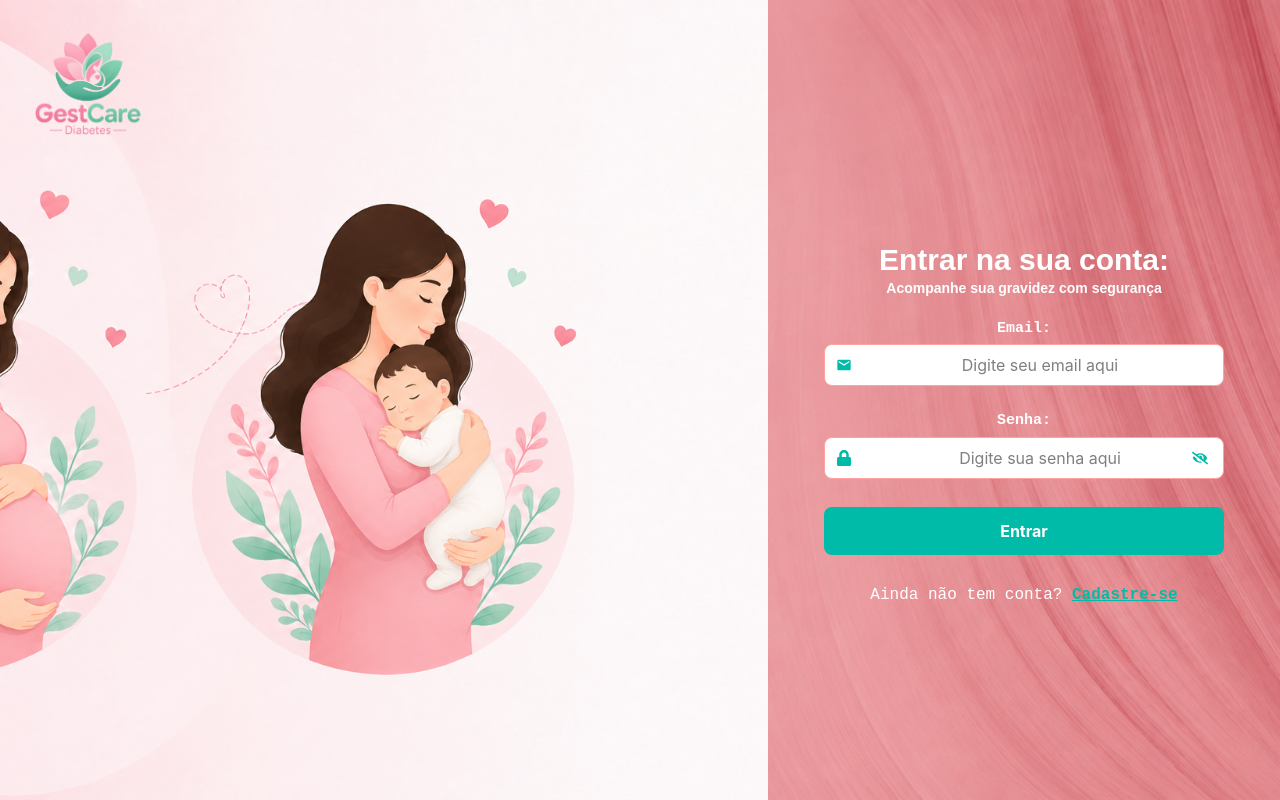
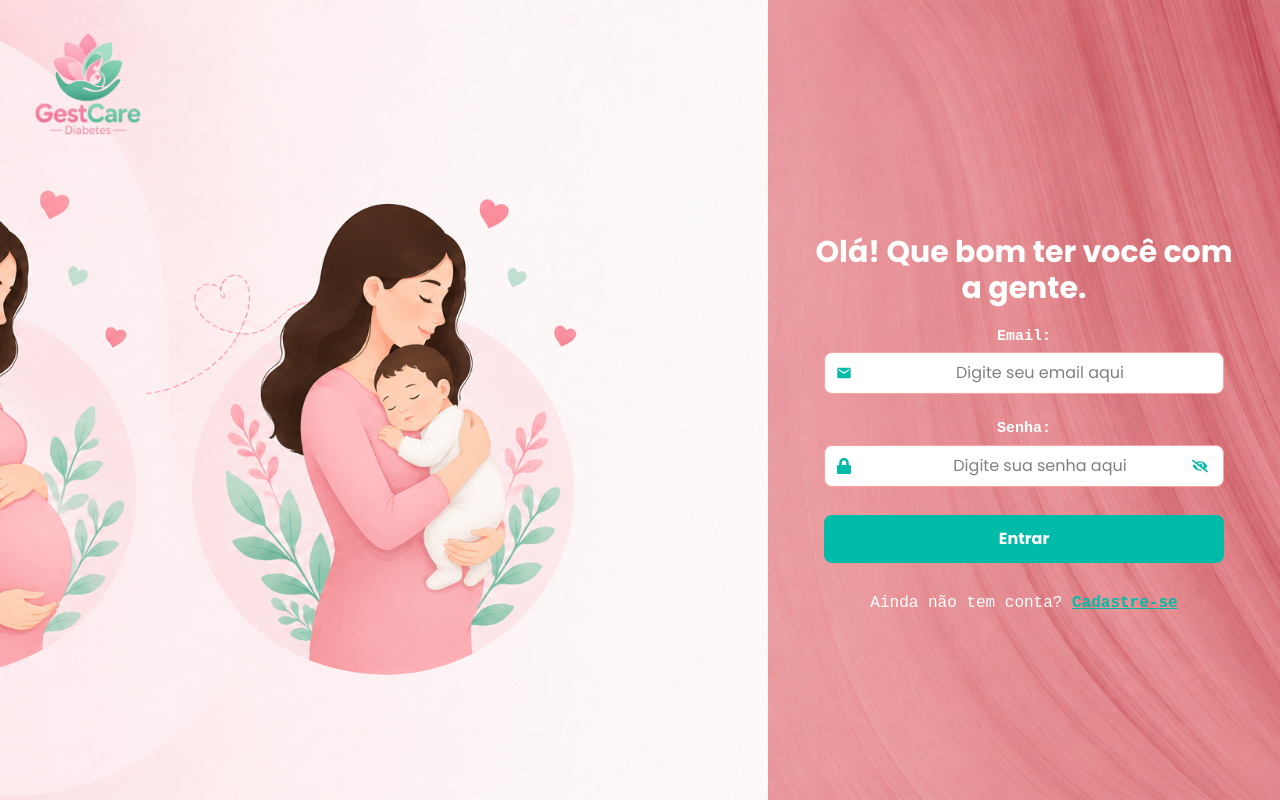
Before and after one commit to Alef-A-Santos/Gestcare, a React (Vite) app in the folder src/frontend/: page / in a window 1280 px wide. Built offline with nearby package versions, Linux system fonts and the light colour scheme.

Commit message:
troca de fontes

```diff
--- a/src/frontend/src/components/InputsCadastro.jsx
+++ /dev/null
@@ -1,16 +0,0 @@
-import Labels from "./Labels";
-import Inputs from "./Inputs";
-
-function InputHome() {
-  return (
-    <div className="flex flex-col gap-1 justify-content items-center">
-      <Labels desc="Email" className="text-zinc-700"/>
-      <Inputs tipoDado="Email" placeName="Digite aqui seu Email"/>
-
-      <Labels desc="Senha" className="text-zinc-700"/>
-      <Inputs tipoDado="passWord" placeName="Digite aqui sua senha"/>
-    </div>
-  );
-}
-
-export default InputHome;
--- a/src/frontend/src/components/Labels.jsx
+++ /dev/null
@@ -1,10 +0,0 @@
-function Labels({desc, className}){
-    return(
-        <div className="mt-5">
-            <label className={className}>{desc}</label>
-
-        </div>
-    )
-}
-
-export default Labels;
--- a/src/frontend/src/pages/Home.jsx
+++ b/src/frontend/src/pages/Home.jsx
@@ -9,7 +9,7 @@ function Home() {
   return (
     <div>
       <div className="min-h-screen flex flex-col md:flex-row">
-        <div className="m-7 flex w-20 md:w-35 h-1/2 absolute">
+        <div className="m-7 flex w-25 md:w-38 h-1/2 absolute">
           <Logo img={logoRosa} />
         </div>
 
@@ -29,13 +29,11 @@ function Home() {
             backgroundSize: "cover",
           }}
         >
-          <div className="w-full h-full flex flex-col justify-center gap-5">
-            <h2 className="font-body text-center text-3xl  text-white mt-12">
-              <b>Entrar na sua conta:</b>
+          <div className=" font-poppins w-full h-full flex flex-col justify-center gap-5">
+            <h2 className="text-center text-3xl  text-white mt-12">
+              <b>Olá! Que bom ter você com a gente.</b>
 
-              <p className="font-body text-sm text-white font-bold">
-                Acompanhe sua gravidez com segurança
-              </p>
+
             </h2>
 
             <InputHome />
--- a/src/frontend/style.css
+++ b/src/frontend/style.css
@@ -1,9 +1,11 @@
+
+@import url('https://fonts.googleapis.com/css2?family=Poppins:wght@400;500;600;700&display=swap');
+
 @import "tailwindcss";
-
-
 
 @theme {
   --font-display: "Fraunces", serif;
   --font-body: "Manrope", sans-serif;
   --font-mono: "JetBrains Mono", monospace;
+  --font-poppins: "Poppins", sans-serif;
 }
```
